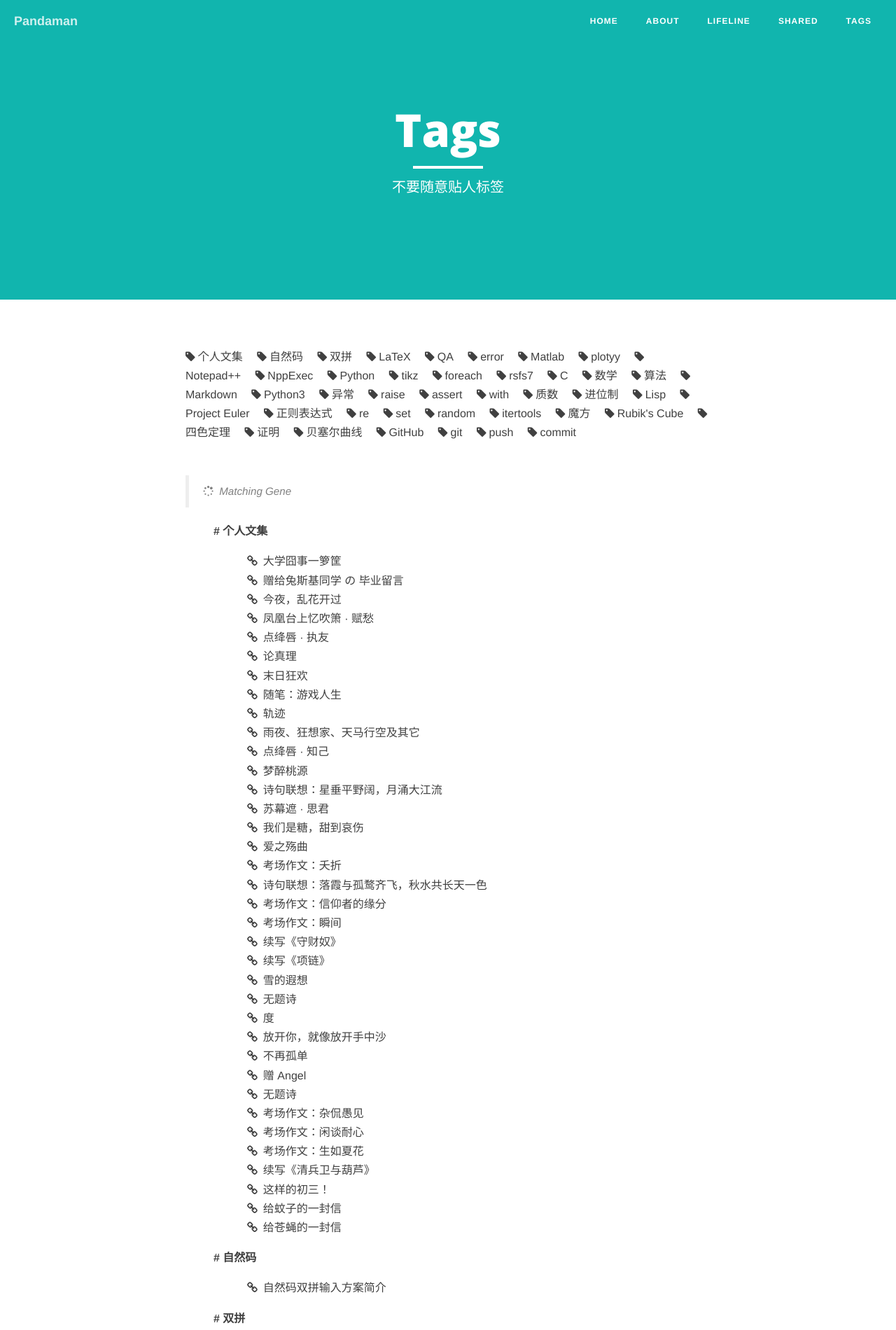
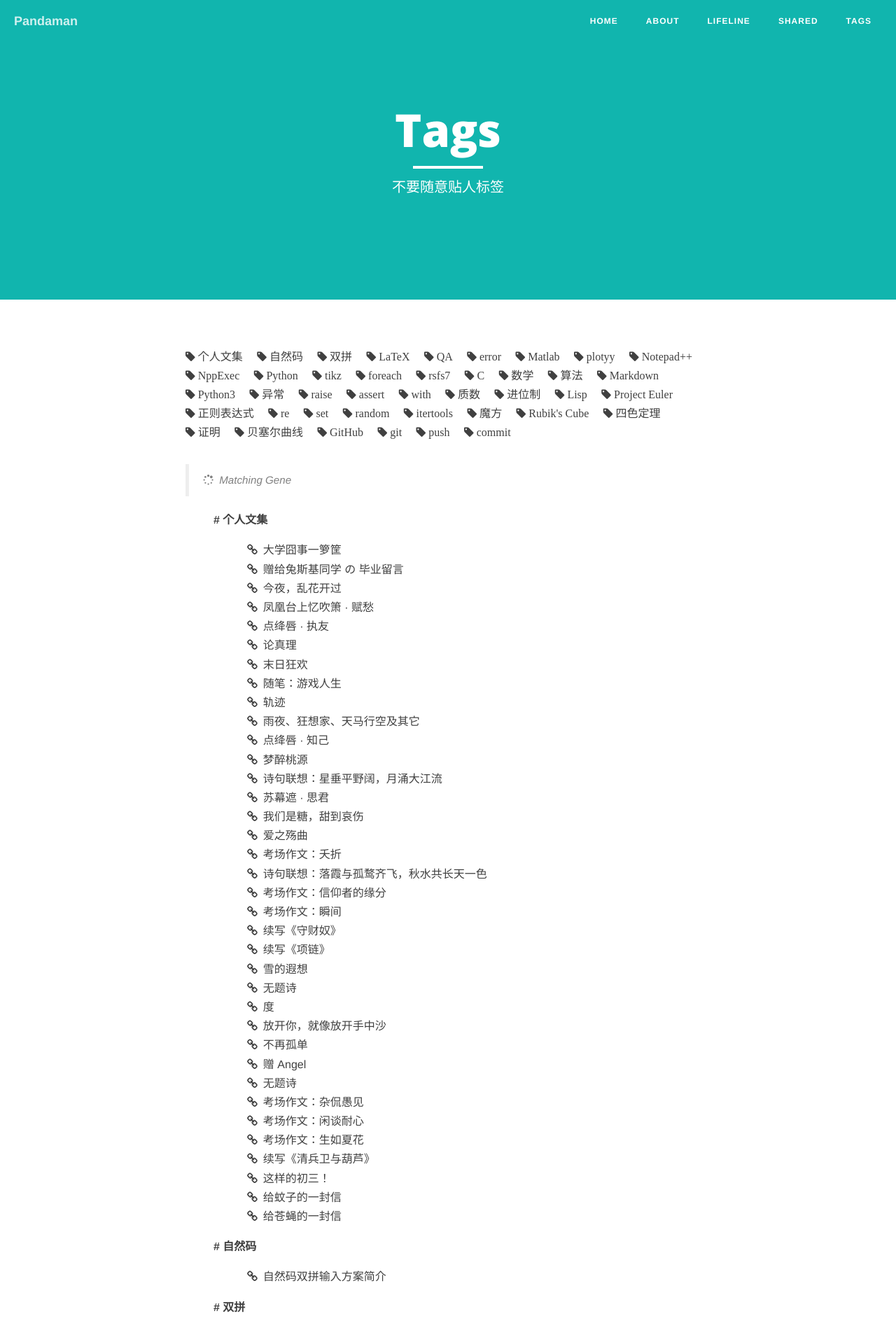
Before and after one commit to ceares/ceares.github.io, a Jekyll site: the page built from tags.md, in a window 1280 px wide. Shown: the top 1900 px of the page at 70% size. Built offline with Jekyll 4.4.1, drawn with Linux system fonts in a browser that asks for light colours; nearby versions of some CDN libraries; library files that are not in the unit come from our copies.

Commit message:
from sp3

```diff
--- a/tags.md
+++ b/tags.md
@@ -5,9 +5,9 @@
 header-img: "img/semantic.jpg"
 ---
 
-<div id='tag_cloud' style="margin:0.5in 0em;font-weight: normal;">
+<div id='tag_cloud' style="margin:0.5in 0em 2em;font-weight: normal;">
 {% for tag in site.tags %}
-<a href="#{{ tag[0] }}" title="{{ tag[0] }}" rel="{{ tag[1].size }}" style="margin-right:1em;"><i class="fa fa-tag">&nbsp;</i>{{ tag[0] }}</a>
+<a href="#{{ tag[0] }}" title="{{ tag[0] }}" rel="{{ tag[1].size }}" style="margin-right:1em;"><i class="fa fa-tag">&nbsp;{{ tag[0] }}</i></a>
 {% endfor %}
 </div>
 
```
